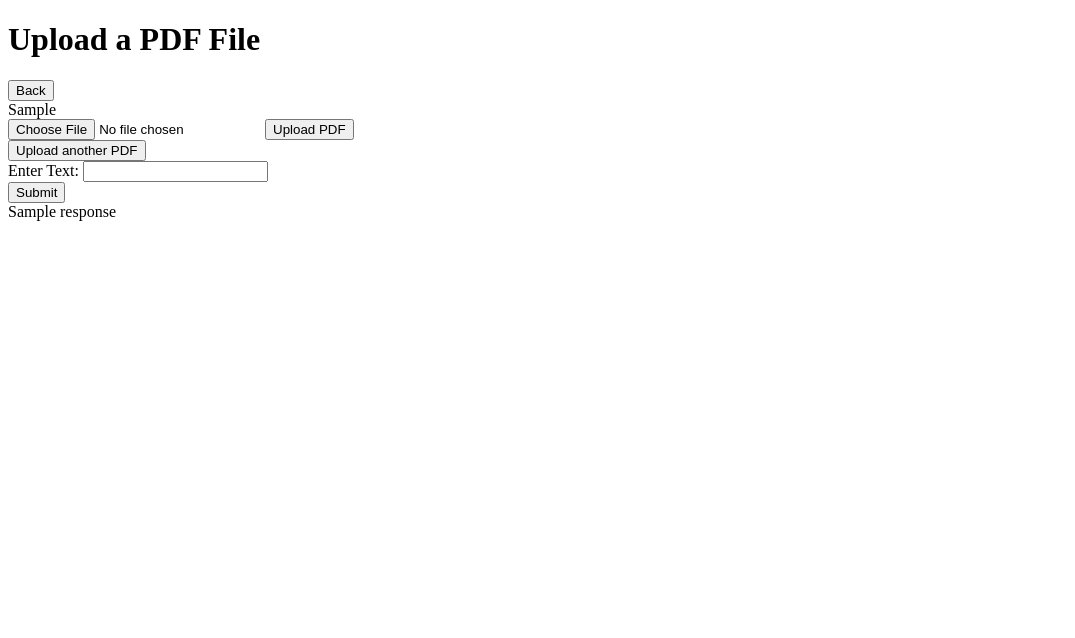
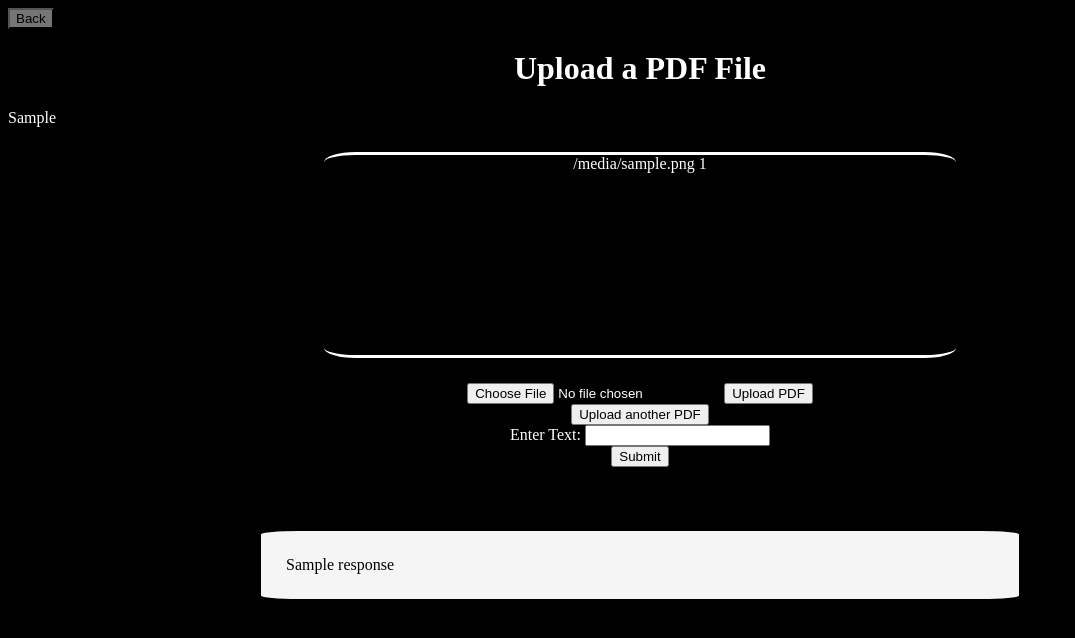
Before and after one commit to Kunal-Shaw-097/MyPortfolio, a Django app: template PDF_QNA/templates/pdf.html in a window 1280 px wide. Shown: the top 638 px of the page, without its empty margins (0-1075 px from the left). Run offline with Django 5.2, Linux system fonts and the light colour scheme; tables that the repository leaves empty hold one stand-in row (values such as "Sample post"); the template is opened without the code that fills it: values that come from a table or form of the project are taken from there, most other values are stand-ins (such as "Sample title", 1, 10 or a date in 2020).

Commit message:
front-end additions PDF app

```diff
--- /dev/null
+++ b/PDF_QNA/static/css/styles2.css
@@ -0,0 +1,39 @@
+#back_button{
+    color: black;
+    background-color: rgb(118, 117, 117);
+}
+
+#display_pdf{
+    text-align: center;
+    border-top : solid;
+    border-bottom : solid;
+    border-radius: 5%;
+    margin : 2% 25% 2% 25%;
+    height : 200px;
+}
+
+#pdfup{
+    text-align: center;
+}
+
+h1{
+    text-align: center;
+}
+
+body{
+    background-color: black;
+    color : white;
+}
+
+#pdf {
+    text-align: center;
+}
+
+#respblock{
+    border: 1px;
+    border-radius: 5%;
+    background-color: whitesmoke;
+    color: black;
+    margin: 5% 20% 5% 20%;
+    padding : 2%;
+}
--- a/PDF_QNA/templates/pdf.html
+++ b/PDF_QNA/templates/pdf.html
@@ -4,22 +4,26 @@
 <head>
     <meta charset="UTF-8">
     <meta name="viewport" content="width=device-width, initial-scale=1.0">
+    <link rel="stylesheet" href="{% static 'css/styles2.css' %}">
     <title>Document</title>
 </head>
 <body>
+    <form  action="{% url 'portfolio:index' %}" method="POST" enctype="multipart/form-data">
+        {% csrf_token %}
+        <button id = 'back_button' type="submit">Back</button>
+    </form>
     <h1>Upload a PDF File</h1>
-    <form action="{% url 'portfolio:index' %}" method="POST" enctype="multipart/form-data">
-        {% csrf_token %}
-        <button type="submit">Back</button>
-    </form>
     {% if noupload_msg %}
     <div>{{ noupload_msg }}</div>
     {% endif %}
-    <form action="{% url 'PDF_QNA:upload_pdf' %}" method="POST" enctype="multipart/form-data">
+    <div id ='display_pdf'>
+        <div> {{ file_name }} {{ file_size }}</div>
+    </div>
+    <div id = 'pdfup'>
+        <form  action="{% url 'PDF_QNA:upload_pdf' %}" method="POST" enctype="multipart/form-data">
             {% csrf_token %}
-        <input type="file" name="pdf_file" accept="application/pdf">
+            <input type="file"  name="pdf_file" accept="application/pdf">
             {% if uploaded %}
-        <div> {{ file_name }} {{ file_size }}</div>
             <button type="submit" disabled>Upload PDF</button>
             {% else %}
             <button type="submit">Upload PDF</button>
@@ -34,6 +38,11 @@
             {{ form }}
             <button type="submit">Submit</button>
         </form>
+    </div>
+
+    <div id = 'respblock'>
         {{ response }}
+    </div>
+
 </body>
 </html>
--- a/PDF_QNA/views.py
+++ b/PDF_QNA/views.py
@@ -89,7 +89,7 @@ def upload_pdf(request):
 
 def qna(request):
     form = Qform(request.POST)
-    if request.session.get('uploaded' , False):
+    if not request.session.get('uploaded' , False):
         return render(request, 'pdf.html',  context={"noupload_msg" : "Please upload a PDF", "form" : form})
     if form.is_valid():
         pipeline = load_pipeline()
```
Lines whose indentation alone changed are shown as unchanged.
